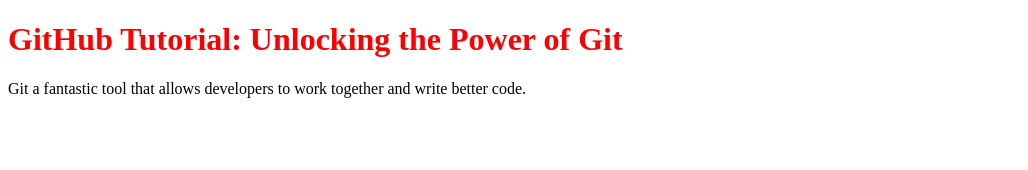
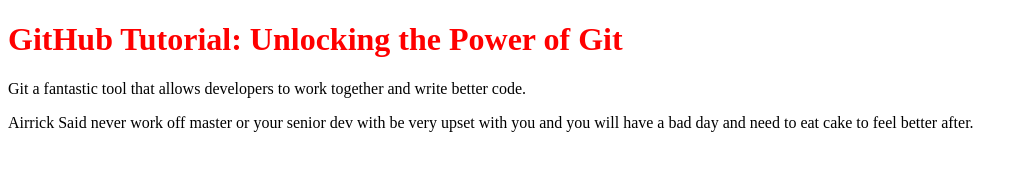
Before and after one commit to airrick-bcit/mdia-4590, a plain HTML site: page index.html in a window 1280 px wide. Shown: the whole page, without its empty margins (0-1028 px from the left). Drawn offline with Linux system fonts and the light colour scheme.

Commit message:
Update homepage with new note
Added a new note regarding commiting best practices.

```diff
--- a/index.html
+++ b/index.html
@@ -9,5 +9,6 @@
 <body>
     <h1>GitHub Tutorial: Unlocking the Power of Git</h1>
     <p>Git a fantastic tool that allows developers to work together and write better code.</p>
+    <p>Airrick Said never work off master or your senior dev with be very upset with you and you will have a bad day and need to eat cake to feel better after.</p>
 </body>
 </html>
```
